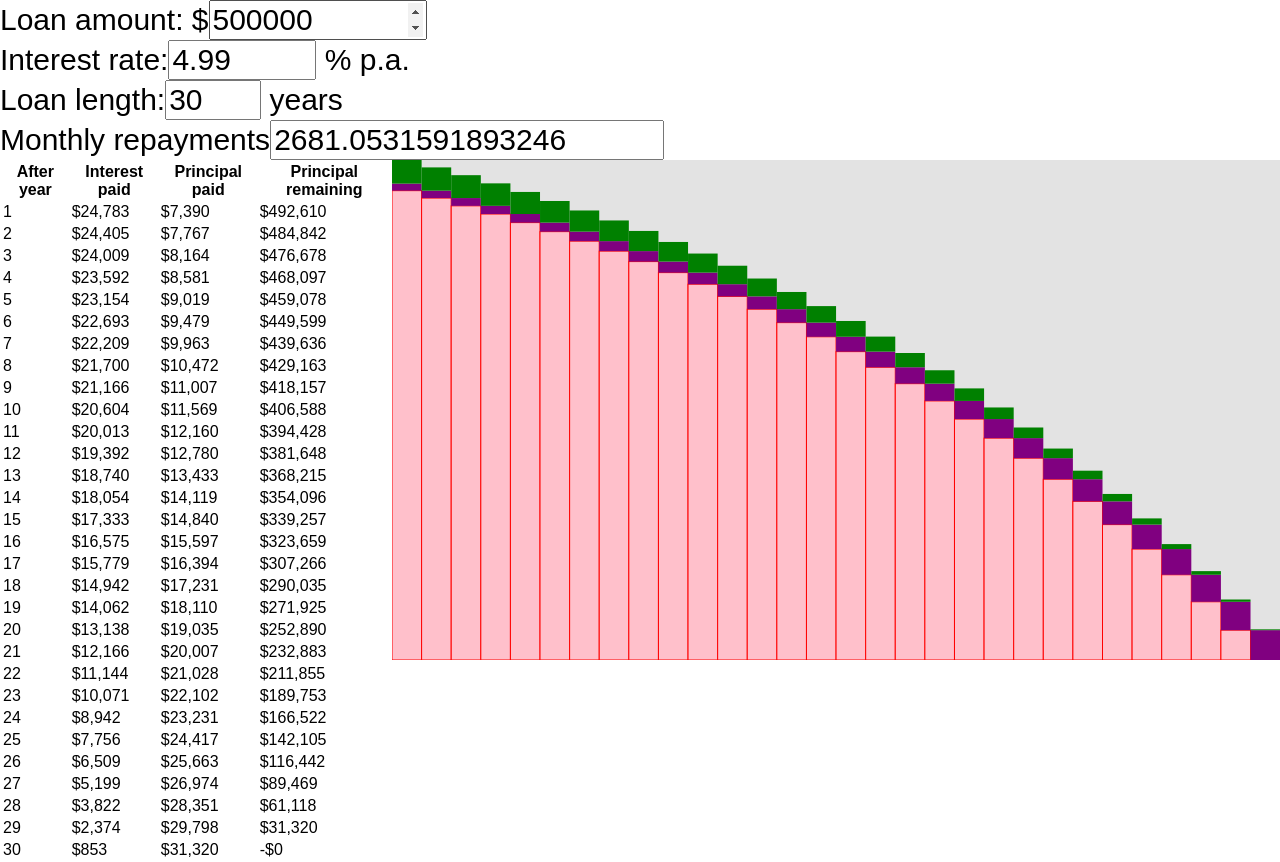
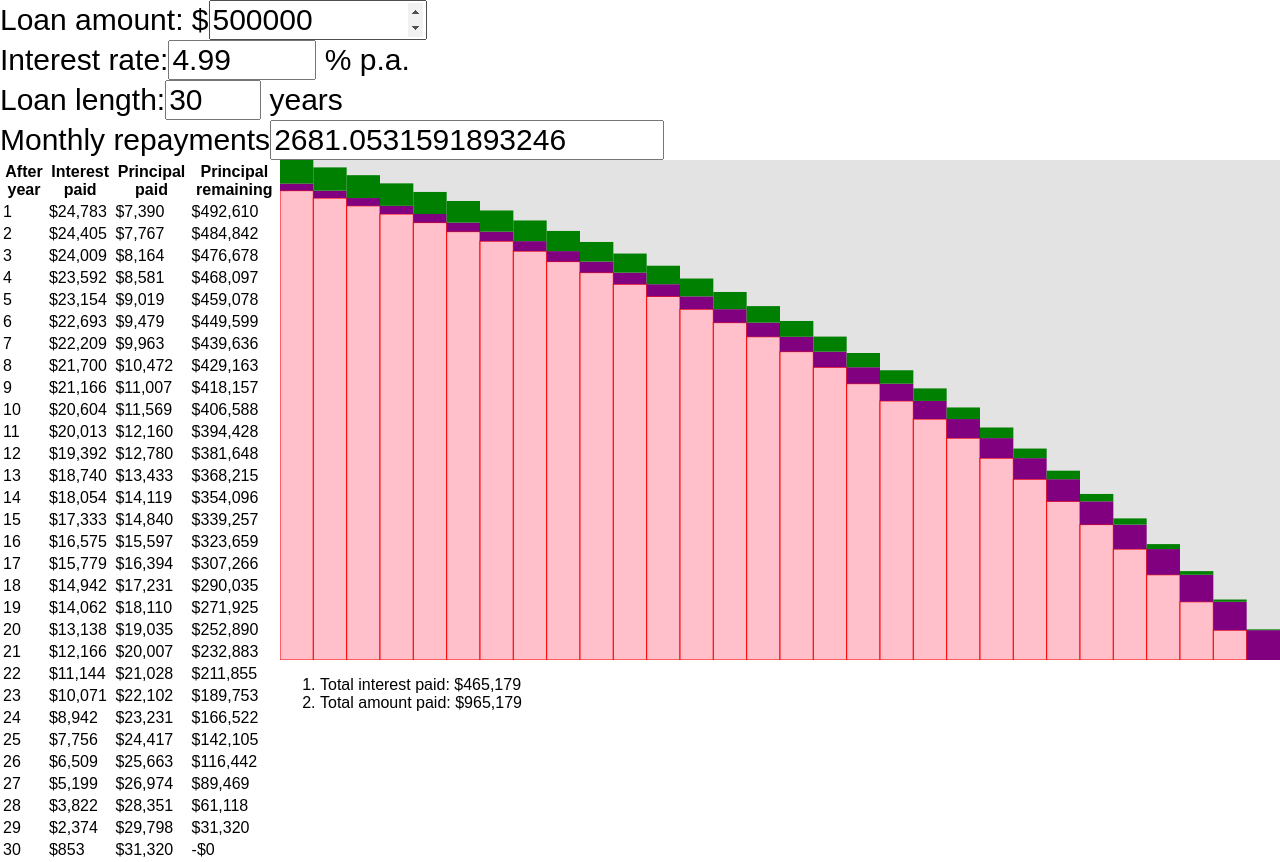
Before and after one commit to camjackson/whatif.mortgage, a React (Create React App) app: page / in a window 1280 px wide. Both pictures are taken after a click on the button "Calculate!". Built offline with nearby package versions, Linux system fonts and the light colour scheme; the HTML template or start-up script is replaced by a standard one.

Commit message:
Some basic repayments stats

```diff
--- a/src/RepaymentsData.js
+++ b/src/RepaymentsData.js
@@ -2,10 +2,16 @@ import React from 'react';
 import styled from 'styled-components';
 import RepaymentsTable from './RepaymentsTable';
 import RepaymentsGraph from './graph/RepaymentsGraph';
+import RepaymentsStats from './RepaymentsStats';
 import calculateLoanPeriods from './calculateLoanPeriods';
 
 const Section = styled.section`
   display: flex;
+`;
+
+const Column = styled.div`
+  display: flex;
+  flex-direction: column;
 `;
 
 const RepaymentsData = ({
@@ -14,7 +20,7 @@ const RepaymentsData = ({
   loanLengthInYears,
   monthlyRepayments,
 }) => {
-  const { years } = calculateLoanPeriods(
+  const { years, stats } = calculateLoanPeriods(
     loanAmount,
     annualInterestRate,
     loanLengthInYears,
@@ -23,7 +29,10 @@ const RepaymentsData = ({
   return (
     <Section>
       <RepaymentsTable years={years} />
-      <RepaymentsGraph years={years} loanAmount={loanAmount} />
+      <Column>
+        <RepaymentsGraph years={years} loanAmount={loanAmount} />
+        <RepaymentsStats stats={stats} />
+      </Column>
     </Section>
   );
 };
--- /dev/null
+++ b/src/RepaymentsStats.js
@@ -0,0 +1,13 @@
+import React from 'react';
+import formatCurrency from './formatCurrency';
+
+const RepaymentsStats = ({ stats }) => (
+  <div>
+    <ol>
+      <li>Total interest paid: {formatCurrency(stats.totalInterestPaid)}</li>
+      <li>Total amount paid: {formatCurrency(stats.totalAmountPaid)}</li>
+    </ol>
+  </div>
+);
+
+export default RepaymentsStats;
--- a/src/calculateLoanPeriods.js
+++ b/src/calculateLoanPeriods.js
@@ -48,18 +48,23 @@ const calculateLoanPeriods = (
   const monthlyInterestRate = annualInterestRate / 12;
   const numberOfMonths = loanLengthInYears * 12;
   const months = [];
+  const stats = {
+    totalInterestPaid: 0,
+    totalAmountPaid: 0,
+  };
 
   // Month 0 is just the starting state
   months.push(LoanPeriod.calculate(loanAmount, 0, 0));
 
   // Month 1 tells us how much we owe after the first month's payment
   for (let i = 1; i <= numberOfMonths; i++) {
-    months.push(
-      months[i - 1].createNextLoanPeriod(
-        monthlyInterestRate,
-        monthlyRepayments,
-      ),
+    const month = months[i - 1].createNextLoanPeriod(
+      monthlyInterestRate,
+      monthlyRepayments,
     );
+    months.push(month);
+    stats.totalInterestPaid += month.interestPaid;
+    stats.totalAmountPaid += month.interestPaid + month.principalPaid;
   }
 
   const years = [];
@@ -71,7 +76,7 @@ const calculateLoanPeriods = (
     years.push(LoanPeriod.sumPeriods(relevantMonths));
   }
 
-  return { months, years };
+  return { months, years, stats };
 };
 
 export default calculateLoanPeriods;
```
Also changed, not shown: 1 other file (tests, documents, lock files or other folders).
